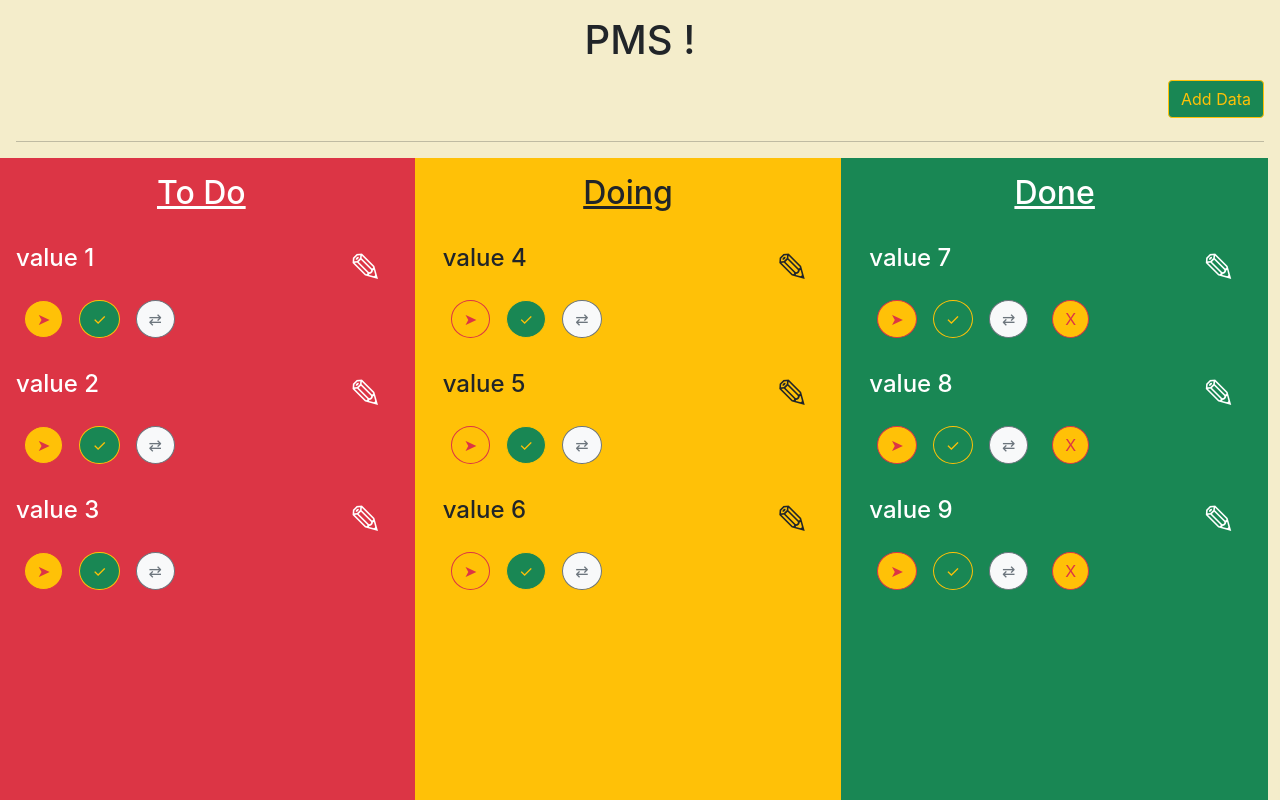
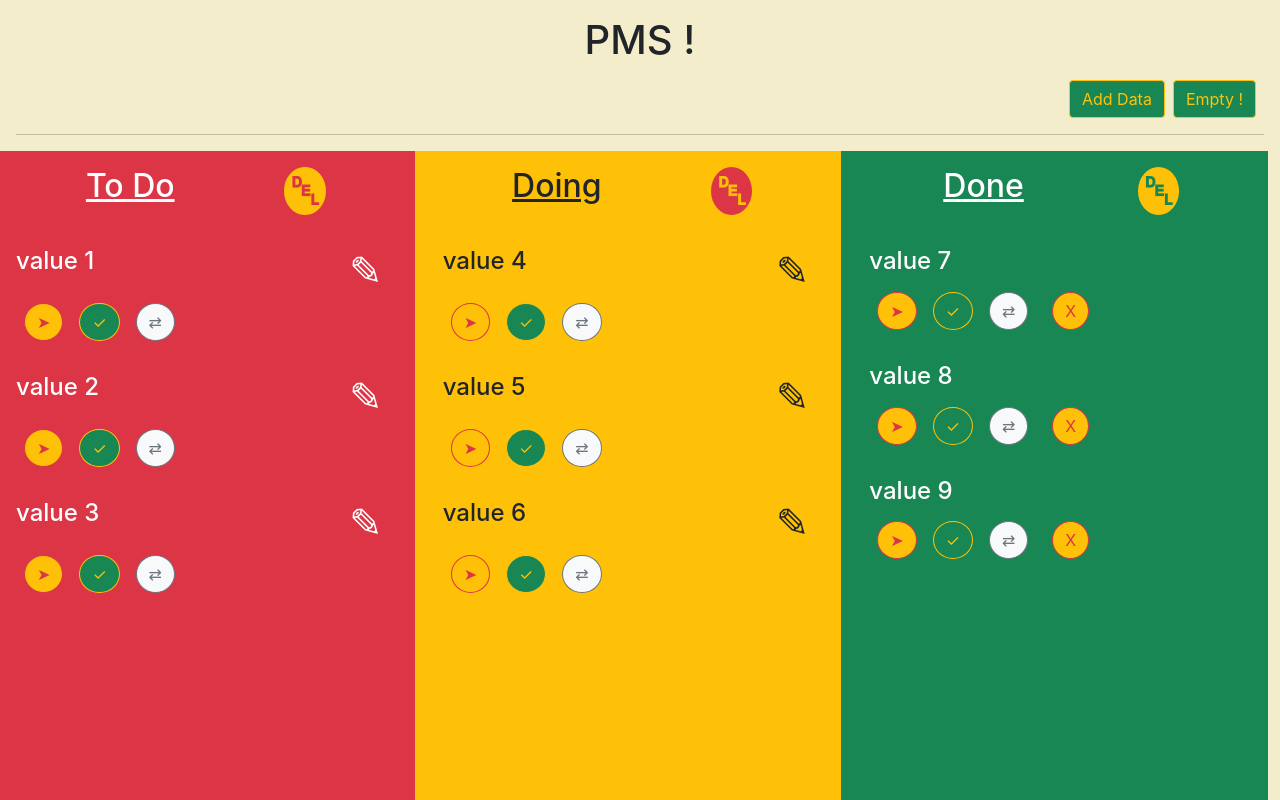
Before and after one commit to djangir/post-management-system, a React (Create React App) app: page / in a window 1280 px wide. Shown: the top 800 px of the page. Built offline with nearby package versions, Linux system fonts and the light colour scheme.

Commit message:
add delete item, delete list functionality, add edit item functionality

```diff
--- a/src/App.js
+++ b/src/App.js
@@ -2,19 +2,18 @@ import './App.css';
 import React, { useState } from 'react';
 import Data from './Data';
 import { useSelector, useDispatch } from 'react-redux';
-import { addValue } from './app/Slices';
+import { addValue, deleteAllData, deleteValue, deletePendingData, deleteCompleteData } from './app/Slices';
 
+// Main Function
 function App() {
-
   const btnClasess = 'btn btn-success btn-outline-warning';
   const [inputText, setInputText] = useState('');
   const [formdisplay, setFormDisplay] = useState('d-none');
   const [btnDisplay, setBtnDisplay] = useState(btnClasess);
-
   const { value, pendingData, completeData } = useSelector(state => state);
-
   const dispatch = useDispatch();
 
+  // Add / save data Function
   function savePendingData() {
     const inputfield = document.getElementById('post');
     if (inputText.replace(/\s/g, "") !== '') {
@@ -28,17 +27,18 @@ function App() {
     }
   }
 
-  const something = (event) => {
+  // Save Data On Enter Press
+  const savePendingDataOnEnter = (event) => {
     if (event.keyCode === 13) {
       savePendingData();
     }
   };
 
+  // Detect Keys
   React.useEffect(() => {
-
     const handleClick = (event) => {
       const inputfield = document.getElementById('post');
-      if (event.keyCode === 107 || event.keyCode === 65) {
+      if (event.keyCode === 107 /*|| event.keyCode === 65*/) {
         // event.preventDefault();
         setFormDisplay('fixed-bottom d-block');
         setBtnDisplay('d-none');
@@ -49,84 +49,112 @@ function App() {
         setBtnDisplay(btnClasess);
       } else if (event.keyCode === 123) {
         event.preventDefault();
+      } else if (event.keyCode === 46) {
+        emptyAllData()
       }
     };
     window.addEventListener('keydown', handleClick);
-
     return () => {
       window.removeEventListener('keydown', handleClick);
     };
   }, []);
 
+  // Delete All Data from Arrays
+  function emptyAllData() {
+    if (window.confirm('Delete All Data')) { dispatch(deleteAllData()) }
+  }
+
+  // Main Function(App) Return
   return (
     <>
       <h1 className='text-center m-3' > PMS ! </h1>
 
-      <div className='text-end me-3' style={ { height: '45px' } }>
-        <button className={ btnDisplay } onClick={ () => {
+      <div className='text-end me-3'>
+        <button className={btnDisplay} onClick={() => {
           setFormDisplay('fixed-bottom d-block');
           setBtnDisplay('d-none');
-        } }>Add Data</button>
+        }}>Add Data</button>
+
+        <button className='btn btn-success btn-outline-warning mx-2' onClick={emptyAllData}> Empty ! </button>
       </div>
 
       <hr className='mx-3' />
-
       <div className='row w-100 mb-5'>
-
-        {/* Part 1 Start */ }
+        {/* Part 1 Start */}
 
         <div className='col-md-4 py-3 bg-danger text-white'>
-          <h2 className='text-center text-decoration-underline'> To Do </h2>
+          <div className='row'>
+            <p className='text-center h2 text-decoration-underline col-8'> To Do </p>
+
+            <div className='col-3 text-end' onClick={() => dispatch(deleteValue())}>
+              <p className='h1 btn-outline-danger btn-warning w-50 text-center rounded-circle' style={{ fontWeight: 'bold', cursor: 'pointer' }}> &#9249;   </p>
+            </div>
+          </div>
+
           <div className='border-right '>
-            { value.map((text, index) => {
+            {value.map((text, index) => {
               return (
-                <Data btntext='Pending' text={ text } removeFunction='removeValue' number={ index } key={ index } />
+                <Data btntext='Pending' text={text} removeFunction='removeValue' number={index} key={index} />
               );
-            }) }
+            })}
           </div>
         </div>
 
-        {/* Part 1 End */ }
+        {/* Part 1 End */}
 
-        {/* Part 2 Start */ }
+        {/* Part 2 Start */}
 
         <div className='col-md-4 py-3 bg-warning'>
-          <h2 className='text-center text-decoration-underline'> Doing </h2>
+          <div className='row'>
+            <p className='text-center h2 text-decoration-underline col-8'> Doing </p>
+            <div className='col-3 text-end' onClick={() => dispatch(deletePendingData())}>
+              <p className='h1 btn-outline-warning btn-danger w-50 text-center rounded-circle' style={{ fontWeight: 'bold', cursor: 'pointer' }}> &#9249;   </p>
+            </div>
+          </div>
+
           <div className='border-right'>
-            { pendingData.map((text, index) => {
+            {pendingData.map((text, index) => {
               return (
-                <Data text={ text } btntext='Complete' removeFunction='removePendingData' number={ index } key={ index } />
+                <Data text={text} btntext='Complete' removeFunction='removePendingData' number={index} key={index} />
               );
-            }) }
+            })}
           </div>
         </div>
 
-        {/*  {/* Part 2 End */ }
+        {/*  {/* Part 2 End */}
 
-        {/* Part 3 Start */ }
+        {/* Part 3 Start */}
 
         <div className='col-md-4 py-3 bg-success text-white'>
-          <h2 className='text-center text-decoration-underline'> Done </h2>
+          <div className='row'>
+            <p className='text-center h2 text-decoration-underline col-8'> Done </p>
+            <div className='col-3 text-end' onClick={() => dispatch(deleteCompleteData())}>
+              <p className='h1 btn-outline-success btn-warning w-50 text-center rounded-circle' style={{ fontWeight: 'bold', cursor: 'pointer' }}> &#9249;   </p>
+            </div>
+          </div>
 
           <div className='border-right'>
-            { completeData.map((text, index) => {
+            {completeData.map((text, index) => {
               return (
-                <Data text={ text } btntext='Post' completeRemove='Remove Data' removeFunction='removeCompleteData' number={ index } key={ index } />
+                <Data text={text} btntext='Post' completeRemove='Remove Data' removeFunction='removeCompleteData' number={index} key={index} />
               );
-            }) }
+            })}
           </div>
         </div>
-        {/* Part 3 End */ }
+
+        {/* Part 3 End */}
 
       </div>
 
-      <div className={ formdisplay }>
+      {/* Add Data form */}
+
+      <div className={formdisplay}>
         <div className="input-group bottomFix p-1 bg-dark text-white">
-          <input type="text" onKeyDown={ (e) => something(e) } id='post' value={ inputText } onChange={ (e) => setInputText(e.target.value) } className="form-control ms-2 my-2  bg-dark text-white" placeholder=" Post Here ..." />
-          <button onClick={ savePendingData } className=" bg-dark text-white input-group-text mb-2 me-2 ">
+          <input type="text" onKeyDown={(e) => savePendingDataOnEnter(e)} id='post' value={inputText} onChange={(e) => setInputText(e.target.value)} className="form-control ms-2 my-2  bg-dark text-white" placeholder=" Post Here ..." />
+          <button onClick={savePendingData} className=" bg-dark text-white input-group-text mb-2 me-2 ">
 
             <svg xmlns="http://www.w3.org/2000/svg" width="36" height="30" fill="currentColor" style=
-              { { transform: 'rotate(45deg)' } } viewBox="0 0 16 16">
+              {{ transform: 'rotate(45deg)' }} viewBox="0 0 16 16">
               <path d="M15.854.146a.5.5 0 0 1 .11.54l-5.819 14.547a.75.75 0 0 1-1.329.124l-3.178-4.995L.643 7.184a.75.75 0 0 1 .124-1.33L15.314.037a.5.5 0 0 1 .54.11ZM6.636 10.07l2.761 4.338L14.13 2.576 6.636 10.07Zm6.787-8.201L1.591 6.602l4.339 2.76 7.494-7.493Z" />
             </svg>
           </button>
--- a/src/Data.js
+++ b/src/Data.js
@@ -1,10 +1,13 @@
 import React from 'react';
 import { useDispatch } from 'react-redux';
-import { addValue, removeValue, pendingData, removePendingData, completeData, removeCompleteData } from './app/Slices';
+import { addValue, removeValue, pendingData, removePendingData, completeData, removeCompleteData, updateCompleteData, updatePendingData, updateValue } from './app/Slices';
 
 function PendingData(props) {
     const dispatch = useDispatch();
     const [updateData, setUpdateData] = React.useState(props.text);
+    const [updateInputClass, setupdateInputClass] = React.useState('d-none');
+    const [paragraphClass, setParagraphClass] = React.useState('d-block');
+    const [pencilClass, setPencilClass] = React.useState('contents');
 
     function removeFunction1() {
         if (props.removeFunction === 'removePendingData') {
@@ -17,7 +20,6 @@ function PendingData(props) {
             dispatch(pendingData(props.text));
             dispatch(removeValue(props.number));
         }
-
     }
 
     function removePendingData1() {
@@ -31,7 +33,6 @@ function PendingData(props) {
             dispatch(completeData(props.text));
             dispatch(removeValue(props.number));
         }
-
     }
 
     function removeCompleteData1() {
@@ -47,20 +48,64 @@ function PendingData(props) {
         }
     }
 
+    function saveData() {
+        if (props.removeFunction === 'removePendingData') {
+            dispatch(updatePendingData([props.number, updateData]));
+        } else if (props.removeFunction === 'removeCompleteData') {
+            dispatch(updateCompleteData([props.number, updateData]));
+        } else {
+            dispatch(updateValue([props.number, updateData]));
+        }
+
+        setupdateInputClass('d-none')
+        setParagraphClass('d-block')
+        setPencilClass('contents')
+    }
+
+    function escapeUpdating(e) {
+        if (e.keyCode === 27) {
+            setupdateInputClass('d-none')
+            setParagraphClass('d-block')
+            setPencilClass('contents')
+        }
+    }
+
     return (
         <div className='h4 m-2 my-3 p-2'>
+            <div className='row'>
+                <div className='col-10'>
+                    <div className={paragraphClass}>
+                        <p style={{ textAlign: 'justify', wordBreak: 'break-all' }}> {props.text}</p>
+                    </div>
 
-            <div className='row'>
-                <p className='col-10' style={ { textAlign: 'justify', wordBreak: 'break-all' } }> { props.text }</p>
-                <h3 className='col-2 text-center h1' style={ { cursor: 'pointer', maxHeight: '65px', maxWidth: '75px' } }> &#9998; </h3>
+                    <div className={updateInputClass}>
+                        <div className="input-group mb-3">
+                            <input type="text" className="form-control" onKeyDown={escapeUpdating}
+                                placeholder={updateData} value={updateData} onChange={(e) => setUpdateData(e.target.value)} />
+                            <span className="input-group-text" style={{ cursor: 'pointer' }} onClick={saveData} > Save </span>
+                        </div>
+                    </div>
+                </div>
+
+                {(props.completeRemove) ? null :
+                    <div style={{ display: pencilClass }}>
+                        <h3 className='col-2 text-center h1' style={{ cursor: 'pointer', maxHeight: '65px', maxWidth: '75px' }} onClick={() => {
+                            setupdateInputClass('d-block')
+                            setParagraphClass('d-none')
+                            setPencilClass('none')
+
+                        }} > &#9998; </h3>
+                    </div>
+                }
             </div>
 
             <div>
-                <span className='btn btn-outline-danger btn-warning mx-2 rounded-circle' onClick={ removeFunction1 }>&#10148;</span>
-                <span className='btn btn-outline-warning btn-success mx-2 rounded-circle' onClick={ removePendingData1 }>&#10003;</span>
-                <span className='btn btn-outline-secondary btn-light  mx-2 rounded-circle' onClick={ removeCompleteData1 }>&#8644;</span>
-                { (props.completeRemove) ?
-                    <span className='btn btn-warning btn-outline-danger ms-3 rounded-circle' onClick={ () => dispatch(removeCompleteData(props.number)) }> X </span> : null
+                <span className='btn btn-outline-danger btn-warning mx-2 rounded-circle' onClick={removeFunction1}>&#10148;</span>
+                <span className='btn btn-outline-warning btn-success mx-2 rounded-circle' onClick={removePendingData1}>&#10003;</span>
+                <span className='btn btn-outline-secondary btn-light  mx-2 rounded-circle' onClick={removeCompleteData1}>&#8644;</span>
+
+                {(props.completeRemove) ?
+                    <span className='btn btn-warning btn-outline-danger ms-3 rounded-circle' onClick={() => dispatch(removeCompleteData(props.number))}> X </span> : null
                 }
 
             </div>
--- a/src/app/Slices.js
+++ b/src/app/Slices.js
@@ -7,7 +7,6 @@ export const data = {
 };
 
 // index , number of item, Value
-
 export const slice = createSlice({
     name: 'updateData',
     data,
@@ -18,6 +17,9 @@ export const slice = createSlice({
         removeValue(state, action) {
             state.value.splice(action.payload, 1);
         },
+        updateValue(state, action) {
+            state.value.splice(action.payload[0], 1, action.payload[1]);
+        },
 
         // pending data
         pendingData(state, action) {
@@ -25,6 +27,9 @@ export const slice = createSlice({
         },
         removePendingData(state, action) {
             state.pendingData.splice(action.payload, 1);
+        },
+        updatePendingData(state, action) {
+            state.pendingData.splice(action.payload[0], 1, action.payload[1]);
         },
 
         // Complete Data
@@ -34,8 +39,30 @@ export const slice = createSlice({
         removeCompleteData(state, action) {
             state.completeData.splice(action.payload, 1);
         }
+        ,
+        updateCompleteData(state, action) {
+            state.completeData.splice(action.payload[0], 1, action.payload[1]);
+        },
+
+        // Delete Data Functions
+        deleteAllData(state, action) {
+            state.value = [];
+            state.pendingData = [];
+            state.completeData = [];
+        },
+
+        // delete 1 by 1
+        deleteValue(state, action) {
+            state.value = [];
+        },
+        deletePendingData(state, action) {
+            state.pendingData = [];
+        },
+        deleteCompleteData(state, action) {
+            state.completeData = [];
+        },
     }
 });
 
 export default slice.reducer;
-export const { addValue, removeValue, pendingData, removePendingData, completeData, removeCompleteData } = slice.actions;
+export const { addValue, removeValue, pendingData, removePendingData, completeData, removeCompleteData, updateCompleteData, updatePendingData, updateValue, deleteAllData, deleteValue, deletePendingData, deleteCompleteData } = slice.actions;
```
